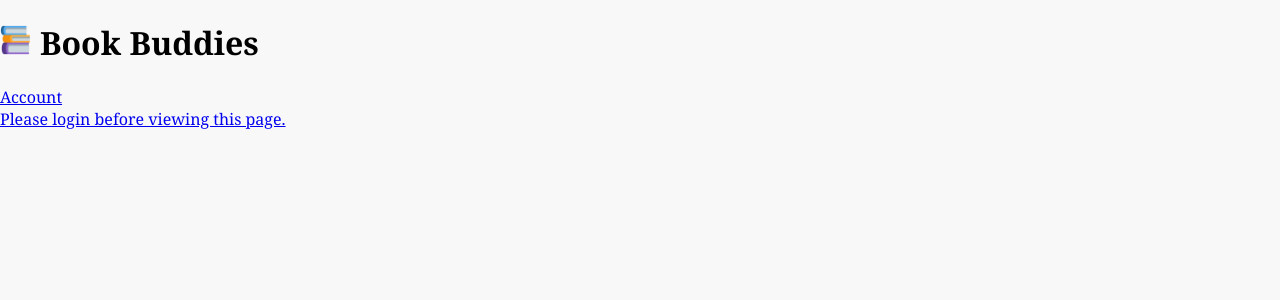
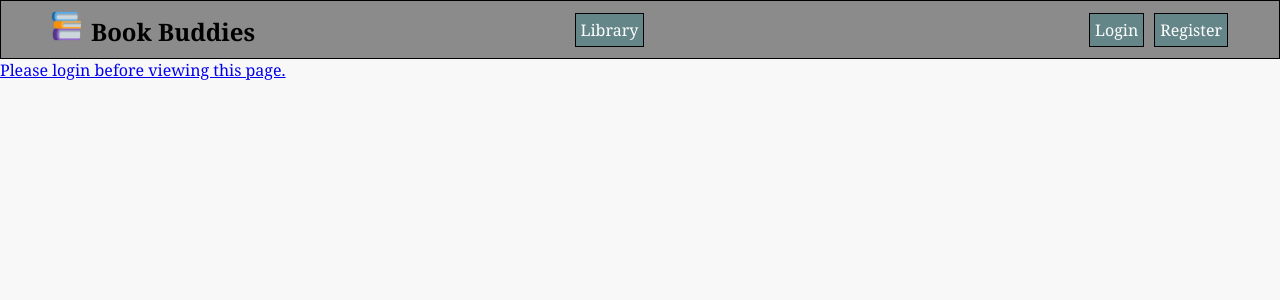
Before and after one commit to TwiliwT/Unit3-Career-Simulation-BookBuddy, a React (Vite) app: page /Account in a window 1280 px wide. Shown: the top 300 px of the page. Built offline with nearby package versions, Linux system fonts and the light colour scheme; no server answers.

Commit message:
Forgot to commit :(

```diff
--- a/index.html
+++ b/index.html
@@ -4,7 +4,7 @@
     <meta charset="UTF-8" />
     <link rel="icon" type="image/svg+xml" href="/favicon.ico" />
     <meta name="viewport" content="width=device-width, initial-scale=1.0" />
-    <title>Vite + React</title>
+    <title>Book Buddy</title>
   </head>
   <body>
     <div id="root"></div>
--- a/src/API/index.js
+++ b/src/API/index.js
@@ -66,7 +66,7 @@ export const getBooks = async () => {
       },
     });
     const json = await response.json();
-    console.log(json);
+    // console.log(json);
     return json.books;
   } catch (error) {
     console.error(error);
@@ -81,15 +81,16 @@ export const getBookById = async (bookId) => {
       },
     });
     const json = await response.json();
-    console.log(json);
-    return json;
+    // console.log(json);
+    // console.log(bookId);
+    return json.book;
   } catch (error) {
     console.error(error);
   }
 };
 
 //Split into 2 functions?
-export const checkoutOrReturnBook = async (token, bookId) => {
+export const checkoutBook = async (token, bookId) => {
   try {
     const response = await fetch(`${API_URl}/books/${bookId}`, {
       method: "PATCH",
@@ -108,7 +109,7 @@ export const checkoutOrReturnBook = async (token, bookId) => {
   }
 };
 
-export const getBookReservations = async () => {
+export const getBookReservations = async (token) => {
   try {
     const response = await fetch(`${API_URl}/reservations`, {
       headers: {
@@ -118,16 +119,16 @@ export const getBookReservations = async () => {
     });
     const json = await response.json();
     console.log(json);
-    return json;
+    return json.reservation;
   } catch (error) {
     console.error(error);
   }
 };
 
-export const deleteBookReservations = async (reservationId) => {
+export const deleteBookReservations = async (token, reservationId) => {
   try {
-    const response = await fetch(`${API_URl}/reservations`, {
-      method: "DELET",
+    const response = await fetch(`${API_URl}/reservations/${reservationId}`, {
+      method: "DELETE",
       headers: {
         "Content-Type": "application/json",
         Authorization: `Bearer ${token}`,
--- a/src/App.jsx
+++ b/src/App.jsx
@@ -4,27 +4,26 @@ import bookLogo from "./assets/books.png";
 import Login from "./components/Login";
 import Account from "./components/Account";
 import Register from "./components/Register";
-import { getBooks } from "./API";
+import Navigation from "./components/Navigations";
+import Books from "./components/Books";
+import SingleBook from "./components/SingleBook";
 
 function App() {
   const [token, setToken] = useState(null);
-  getBooks();
+  const [user, setUser] = useState(null);
 
   return (
     <>
-      <h1>
-        <img id="logo-image" src={bookLogo} />
-        Book Buddies
-      </h1>
       <div>
-        <Link to="/account">Account</Link>
+        <Navigation token={token} user={user}/>
+        <Routes>
+          <Route path="/" element={<Books />} />
+          <Route path="/Login" element={<Login setToken={setToken} />} />
+          <Route path="/Register" element={<Register setToken={setToken} />} />
+          <Route path="/Account" element={<Account token={token} user={user} setUser={setUser}/>} />
+          <Route path="/Book/:id" element={<SingleBook token={token}/>} />
+        </Routes>
       </div>
-      <Routes>
-        <Route path="/" element={<h2>Home Page</h2>} />
-        <Route path="/Login" element={<Login setToken={setToken} />} />
-        <Route path="/Register" element={<Register setToken={setToken} />} />
-        <Route path="/Account" element={<Account token={token} />} />
-      </Routes>
     </>
   );
 }
--- /dev/null
+++ b/src/CSS/Books.css
@@ -0,0 +1,48 @@
+.books-library {
+  display: flex;
+  flex-wrap: wrap;
+  justify-content: center;
+}
+
+.book-card {
+  position: relative;
+  width: 200px;
+  height: 588px;
+  margin: 10px;
+}
+
+.books-image-container {
+  width: 200px;
+  height: 350px;
+}
+
+/* Why do book covers have to be diffrent sizes :( */
+.books-image {
+  max-width: 200px;
+  max-height: 350px;
+}
+
+.books-title {
+  text-align: center;
+  font-size: 1.3em;
+}
+
+.books-author, .books-status {
+  text-align: center;
+  font-size: 1.2em;
+}
+
+.books-status {
+  position: absolute;
+  bottom: 0;
+  margin-top: 5px;
+  margin-left: 36px;
+}
+
+.books-description {
+  font-size: 0.8em;
+  display: -webkit-box;
+  -webkit-box-orient: vertical;
+  -webkit-line-clamp: 4;
+  overflow: hidden;
+}
--- /dev/null
+++ b/src/CSS/Navigation.css
@@ -0,0 +1,44 @@
+header {
+    position: sticky;
+    top: 0;
+    background-color: rgb(128, 128, 128, 0.9);
+    border: black solid 1px;
+}
+
+nav {
+    display:flex;
+    justify-content: center;
+
+    padding-left: 40px;
+    padding-right: 40px;
+}
+
+h1 {
+    flex: 1;
+    margin: 10px
+}
+
+h1 > a {
+    text-decoration: none;
+    color: black;
+}
+
+.library-link-container, .account-link-container {
+    display: flex;
+    flex-wrap: wrap;
+    align-content: center;
+    margin: 6px;
+}
+
+.library-link-container {
+    flex: 1;
+}
+
+.account-link-container > a, .library-link-container > a {
+    margin: 5px;
+    padding:5px;
+    text-decoration: none;
+    color: rgb(255, 255, 255);
+    border: solid black 1px;
+    background-color: rgb(101, 134, 136);
+}
--- /dev/null
+++ b/src/CSS/SingleBook.css
@@ -0,0 +1,19 @@
+.single-book-card {
+  text-align: center;
+  margin: auto;
+  width: 700px;
+}
+
+.single-book-image {
+  width: 350px;
+}
+
+.single-book-title {
+  text-align: center;
+  font-size: 1.7em;
+}
+
+.single-book-author {
+  text-align: center;
+  font-size: 1.4em;
+}
--- a/src/components/Books.jsx
+++ b/src/components/Books.jsx
@@ -1 +1,44 @@
 /* TODO - add your code to create a functional React component that displays all of the available books in the library's catalog. Fetch the book data from the provided API. Users should be able to click on an individual book to navigate to the SingleBook component and view its details. */
+import { useEffect, useState } from "react";
+import { Link } from "react-router-dom";
+import { getBooks } from "../API";
+import "../CSS/Books.css";
+
+export default function Books() {
+  const [librarysBooks, setLibrarysBooks] = useState([]);
+
+  useEffect(() => {
+    async function fetchBooks() {
+      setLibrarysBooks(await getBooks());
+      await console.log(librarysBooks);
+    }
+    fetchBooks();
+  }, []);
+
+  return (
+    <main className="books-library">
+      {librarysBooks.map((book) => {
+        return (
+          <div key={book.id} className="book-card">
+            <div className="books-image-container">
+              <img
+                className="books-image"
+                src={book?.coverimage}
+                alt={`The cover of ${book?.title}`}
+              />
+            </div>
+
+            <p className="books-title">
+              <Link to={`/book/${book.id}`}>
+                <b>{book?.title}</b>
+              </Link>
+            </p>
+            <p className="books-author">{book?.author}</p>
+            <p className="books-description">{book?.description}</p>
+            <span className="books-status">{`Available: ${book.available}`}</span>
+          </div>
+        );
+      })}
+    </main>
+  );
+}
--- a/src/components/Navigations.jsx
+++ b/src/components/Navigations.jsx
@@ -1,13 +1,43 @@
 /* TODO - add your code to create a functional React component that renders a navigation bar for the different views in your single page application. You may consider conditionally rendering some options - for example 'Login' should be available if someone has not logged in yet. */
+import { Link } from "react-router-dom";
+import "../CSS/Navigation.css";
+import bookLogo from "../assets/books.png";
 
-export default function Navigation() {
+export default function Navigation({ token, user }) {
+  console.log(token);
+  function renderElement() {
+    if (token && user) {
+      return <Link to="/Account">Account</Link>;
+    } else {
+      <>
+        <Link to="/Login">Login</Link>
+        <Link to="Register">Register</Link>
+      </>;
+    }
+  }
   return (
     <header>
-      <h1>
-        <img id="logo-image" src={bookLogo} />
-        Book Buddies
-      </h1>
-      <nav></nav>
+      <nav>
+        <h1>
+          <Link to="/">
+            <img className="nav-logo" id="logo-image" src={bookLogo} />
+            <span>Book Buddies</span>
+          </Link>
+        </h1>
+        <div className="library-link-container">
+          <Link to="/">Library</Link>
+        </div>
+        <div className="account-link-container">
+          {token ? (
+            user && <Link to="/Account">Account</Link>
+          ) : (
+            <>
+              <Link to="/Login">Login</Link>
+              <Link to="Register">Register</Link>
+            </>
+          )}
+        </div>
+      </nav>
     </header>
   );
 }
--- a/src/components/SingleBook.jsx
+++ b/src/components/SingleBook.jsx
@@ -1 +1,52 @@
+import { useState, useEffect } from "react";
+import { useParams } from "react-router-dom";
+import { getBookById } from "../API";
+import { checkoutBook } from "../API";
+import "../CSS/SingleBook.css";
+
 /* TODO - add your code to create a functional React component that renders details for a single book. Fetch the book data from the provided API. You may consider conditionally rendering a 'Checkout' button for logged in users. */
+
+export default function SingleBook({ token }) {
+  const [book, setBook] = useState([]);
+
+  const { id } = useParams();
+
+  useEffect(() => {
+    async function fetchBook() {
+      setBook(await getBookById(id));
+      console.log(book);
+    }
+
+    async function handleCheckout(bookId) {
+      await checkoutBook(token, bookId);
+    }
+    fetchBook();
+  }, []);
+
+  return (
+    <main>
+      <div className="single-book-card">
+        <div className="single-book-image-container">
+          <img
+            className="single-book-image"
+            src={book.coverimage}
+            alt={`The cover of ${book.title}`}
+          />
+        </div>
+        <p className="single-book-title">
+          <b>{book.title}</b>
+        </p>
+        <p className="single-book-author">{book.author}</p>
+        <p className="single-book-description">{book.description}</p>
+        <p className="single-book-status">{`Available: ${book.available}`}</p>
+        <button
+          onClick={() => {
+            checkoutBook(token, book.id);
+          }}
+        >
+          Checkout
+        </button>
+      </div>
+    </main>
+  );
+}
```
Also changed, not shown: src/components/Account.jsx (+48 -8 lines).
